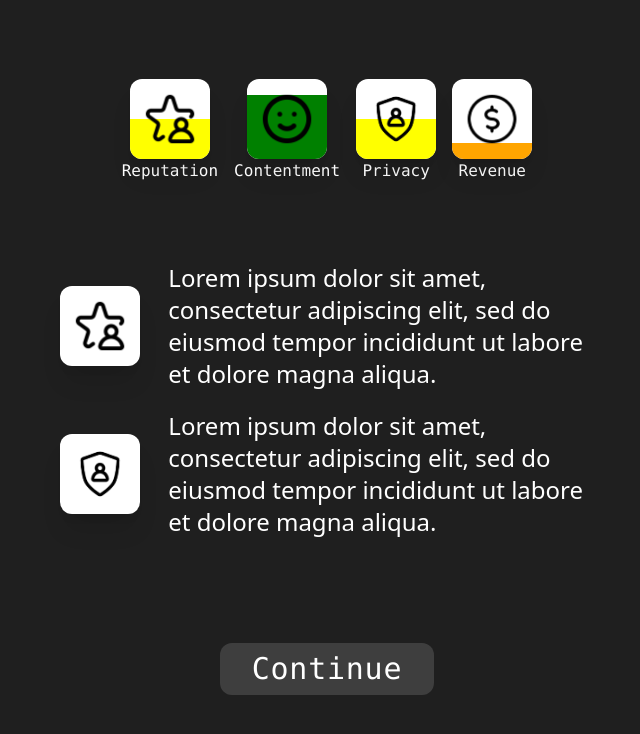
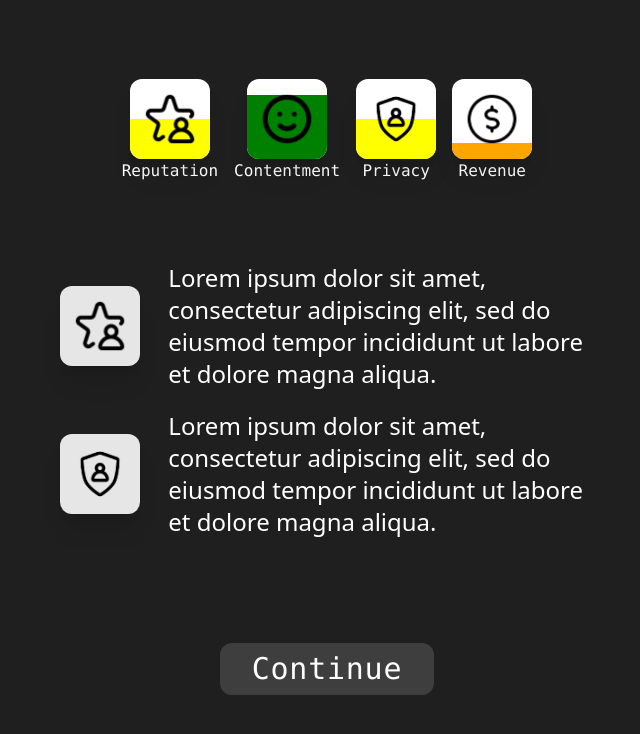
Before and after one commit to daancs/AppStoreEthics, a Next.js app: page /consequence in a window 1280 px wide. Shown: the top 734 px of the page, without its empty margins (313-953 px from the left). Built offline with nearby package versions, Linux system fonts and the light colour scheme.

Commit message:
Greyed out consequence icons
If an icon is used to display a consequence then icon will be greyed out. Added colour for this in tailwind.config

```diff
--- a/src/components/ConsequencePageSkeleton.tsx
+++ b/src/components/ConsequencePageSkeleton.tsx
@@ -32,13 +32,13 @@ export default function ConsequencePageSkeleton(props: ConsequencePageSkeletonPr
             <div className="flex justify-between items-center mb-5">
                 <div className='mr-5'>
                     {/* hardcoded before its made into a component */}
-                <GameIcon iconName="reputation"/>
+                <GameIcon iconName="reputation" isConsequence={true}/>
                 </div>
                 <span className='text-2xl flex flex-wrap ml-2'>Lorem ipsum dolor sit amet, consectetur adipiscing elit, sed do eiusmod tempor incididunt ut labore et dolore magna aliqua.</span>
             </div>
             <div className="flex justify-between items-center">
                 <div className='mr-5'>
-                <GameIcon iconName="privacy"/>
+                <GameIcon iconName="privacy" isConsequence={true}/>
                 </div>
                 <span className='text-2xl flex flex-wrap ml-2'>Lorem ipsum dolor sit amet, consectetur adipiscing elit, sed do eiusmod tempor incididunt ut labore et dolore magna aliqua.</span>
             </div>
--- a/src/components/GameIcon.tsx
+++ b/src/components/GameIcon.tsx
@@ -15,7 +15,7 @@ interface GameIconProps {
     hoverable?: boolean;
     appInd?: boolean; //för att consInd ska ha pilar istället för prickar!
     willChange?: boolean; //temporärt? för att avgöra om prickarna ska synas
-
+    isConsequence?: boolean; //should background be greyed out or not?
 }
 
 /**
@@ -61,7 +61,7 @@ export default function GameIcon(props: GameIconProps) {
     //willChange: false, ha en margin, appInd visa pricken, appInd false visa pil
     return (
          <div>
-            <div className={`relative ${props.width ? props.width : 'w-20'} ${props.height ? props.height : 'h-20'} ${props.hoverable ? 'hover:scale-110 hover:cursor-pointer' : ''} bg-white rounded-xl shadow-xl text-black text-xl transition-all ease-in-out delay-100 overflow-hidden`}>
+            <div className={`relative ${props.width ? props.width : 'w-20'} ${props.height ? props.height : 'h-20'} ${props.hoverable ? 'hover:scale-110 hover:cursor-pointer' : ''} ${props.isConsequence ? 'bg-secondary-icon-bg' : 'bg-white'} rounded-xl shadow-xl text-black text-xl transition-all ease-in-out delay-100 overflow-hidden`}>
                 <div className="absolute z-10">
                     <Image src={setImage(props.iconName) ?? ""} alt='icon image'/>
                 </div>
--- a/tailwind.config.js
+++ b/tailwind.config.js
@@ -20,6 +20,7 @@ module.exports = {
         'indi-green': '#11F11A',
         'indi-red': '#FB0A18',
         'primary-button-bg': '#3E3E3E',
+        'secondary-icon-bg': '#E6E6E6',
       }
     },
   },
```
